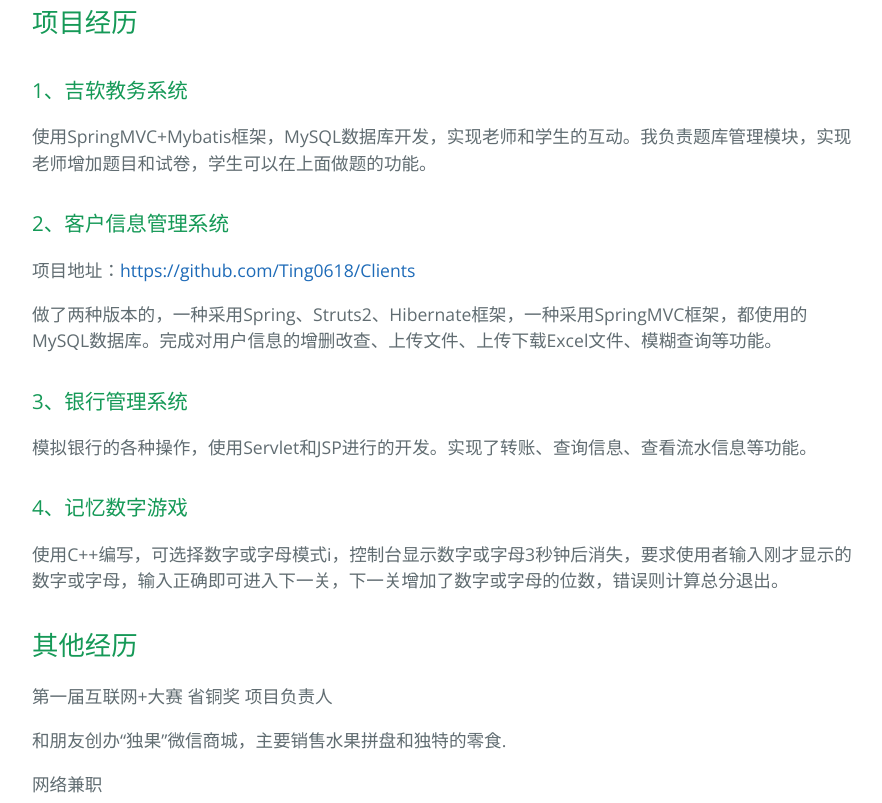
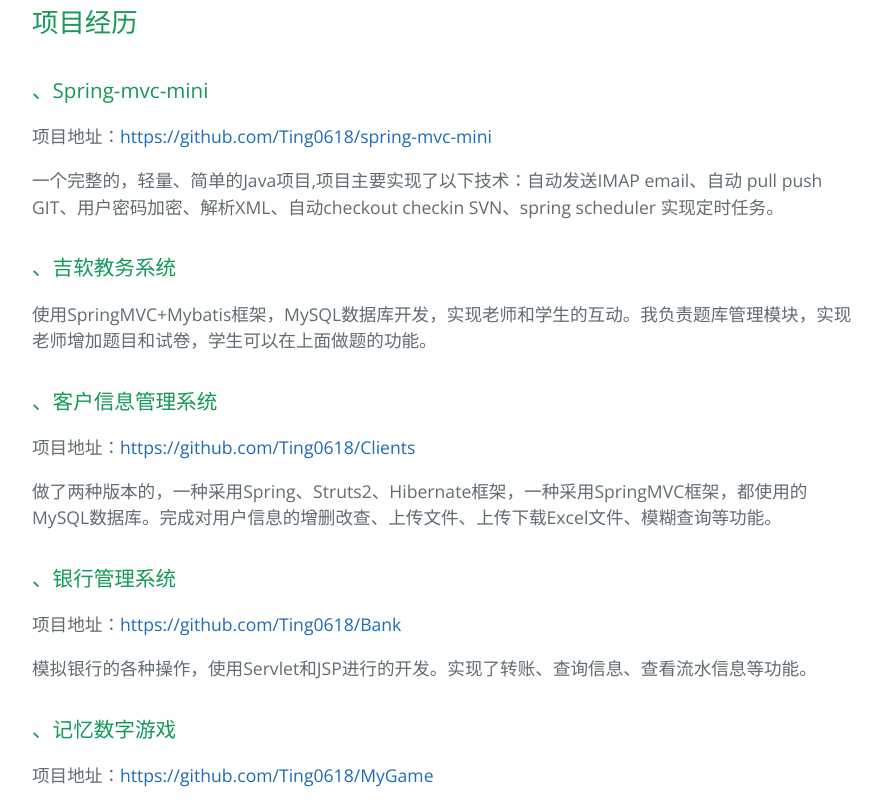
Before and after one commit to Ting0618/resume, a plain HTML site: page index.html in a window 1280 px wide. Shown: the part 1277-2080 px from the top of the page, without its empty margins (192-1074 px from the left). Drawn offline with nearby package versions, Linux system fonts and the light colour scheme.

Commit message:
Create gh-pages branch via GitHub

```diff
--- a/index.html
+++ b/index.html
@@ -32,7 +32,7 @@
 
 <p>学校专业：长春大学软件工程</p>
 
-<p>外语水平：英语CET4，日语懂一些简单日常用语</p>
+<p>外语水平：英语CET4，日语简单日常用语</p>
 
 <p>Email：<a href="mailto:wting0618@163.com">wting0618@163.com</a></p>
 
@@ -59,24 +59,35 @@
 <a id="项目经历" class="anchor" href="#%E9%A1%B9%E7%9B%AE%E7%BB%8F%E5%8E%86" aria-hidden="true"><span aria-hidden="true" class="octicon octicon-link"></span></a>项目经历</h2>
 
 <h3>
-<a id="1吉软教务系统" class="anchor" href="#1%E5%90%89%E8%BD%AF%E6%95%99%E5%8A%A1%E7%B3%BB%E7%BB%9F" aria-hidden="true"><span aria-hidden="true" class="octicon octicon-link"></span></a>1、吉软教务系统</h3>
+<a id="spring-mvc-mini" class="anchor" href="#spring-mvc-mini" aria-hidden="true"><span aria-hidden="true" class="octicon octicon-link"></span></a>、Spring-mvc-mini</h3>
+
+<p>项目地址：<a href="https://github.com/Ting0618/spring-mvc-mini">https://github.com/Ting0618/spring-mvc-mini</a></p>
+
+<p>一个完整的，轻量、简单的Java项目,项目主要实现了以下技术：自动发送IMAP email、自动 pull push GIT、用户密码加密、解析XML、自动checkout checkin SVN、spring scheduler 实现定时任务。</p>
+
+<h3>
+<a id="吉软教务系统" class="anchor" href="#%E5%90%89%E8%BD%AF%E6%95%99%E5%8A%A1%E7%B3%BB%E7%BB%9F" aria-hidden="true"><span aria-hidden="true" class="octicon octicon-link"></span></a>、吉软教务系统</h3>
 
 <p>使用SpringMVC+Mybatis框架，MySQL数据库开发，实现老师和学生的互动。我负责题库管理模块，实现老师增加题目和试卷，学生可以在上面做题的功能。</p>
 
 <h3>
-<a id="2客户信息管理系统" class="anchor" href="#2%E5%AE%A2%E6%88%B7%E4%BF%A1%E6%81%AF%E7%AE%A1%E7%90%86%E7%B3%BB%E7%BB%9F" aria-hidden="true"><span aria-hidden="true" class="octicon octicon-link"></span></a>2、客户信息管理系统</h3>
+<a id="客户信息管理系统" class="anchor" href="#%E5%AE%A2%E6%88%B7%E4%BF%A1%E6%81%AF%E7%AE%A1%E7%90%86%E7%B3%BB%E7%BB%9F" aria-hidden="true"><span aria-hidden="true" class="octicon octicon-link"></span></a>、客户信息管理系统</h3>
 
 <p>项目地址：<a href="https://github.com/Ting0618/Clients">https://github.com/Ting0618/Clients</a></p>
 
 <p>做了两种版本的，一种采用Spring、Struts2、Hibernate框架，一种采用SpringMVC框架，都使用的MySQL数据库。完成对用户信息的增删改查、上传文件、上传下载Excel文件、模糊查询等功能。</p>
 
 <h3>
-<a id="3银行管理系统" class="anchor" href="#3%E9%93%B6%E8%A1%8C%E7%AE%A1%E7%90%86%E7%B3%BB%E7%BB%9F" aria-hidden="true"><span aria-hidden="true" class="octicon octicon-link"></span></a>3、银行管理系统</h3>
+<a id="银行管理系统" class="anchor" href="#%E9%93%B6%E8%A1%8C%E7%AE%A1%E7%90%86%E7%B3%BB%E7%BB%9F" aria-hidden="true"><span aria-hidden="true" class="octicon octicon-link"></span></a>、银行管理系统</h3>
+
+<p>项目地址：<a href="https://github.com/Ting0618/Bank">https://github.com/Ting0618/Bank</a></p>
 
 <p>模拟银行的各种操作，使用Servlet和JSP进行的开发。实现了转账、查询信息、查看流水信息等功能。</p>
 
 <h3>
-<a id="4记忆数字游戏" class="anchor" href="#4%E8%AE%B0%E5%BF%86%E6%95%B0%E5%AD%97%E6%B8%B8%E6%88%8F" aria-hidden="true"><span aria-hidden="true" class="octicon octicon-link"></span></a>4、记忆数字游戏</h3>
+<a id="记忆数字游戏" class="anchor" href="#%E8%AE%B0%E5%BF%86%E6%95%B0%E5%AD%97%E6%B8%B8%E6%88%8F" aria-hidden="true"><span aria-hidden="true" class="octicon octicon-link"></span></a>、记忆数字游戏</h3>
+
+<p>项目地址：<a href="https://github.com/Ting0618/MyGame">https://github.com/Ting0618/MyGame</a></p>
 
 <p>使用C++编写，可选择数字或字母模式i，控制台显示数字或字母3秒钟后消失，要求使用者输入刚才显示的数字或字母，输入正确即可进入下一关，下一关增加了数字或字母的位数，错误则计算总分退出。</p>
 
--- a/params.json
+++ b/params.json
@@ -1,6 +1,6 @@
 {
   "name": "WELCOME",
   "tagline": "这是我的简历",
-  "body": "\r\n## 个人信息\r\n姓名：王婷\r\n\r\n性别：女\r\n\r\n出生年月：1994-07-04\r\n\r\n籍贯：四川省遂宁市\r\n\r\n学校专业：长春大学软件工程\r\n\r\n外语水平：英语CET4，日语懂一些简单日常用语\r\n\r\nEmail：wting0618@163.com\r\n\r\ngithub:http://github.com/Ting0618\r\n\r\n期望职位：Java开发\r\n## 自我简介\r\n计算机基础知识扎实，热爱编程，有过独立和团队开发经验。对java,对Spring，Struts2，Hibernate，SpringMVC，Mybatis等框架有开发经验。能独立开发一个web项目并对开源项目很感兴趣。\r\n拥有较强的学习能力和团队合作能力，熟悉项目开发流程和团队协同工作。\r\n## IT技能\r\n对计算机网络、数据结构、操作系统等基础知识掌握牢固，熟悉Linux的基本用法\r\n\r\n熟练掌握Java语言和虚拟机相关知识，熟悉Spring、Struts2、Hibernate、SpringMVC、Mybatis等框架的使用\r\n\r\n熟练掌握JavaScript、CSS和各种框架来搭建一个Web应用\r\n## 项目经历\r\n###1、吉软教务系统\r\n使用SpringMVC+Mybatis框架，MySQL数据库开发，实现老师和学生的互动。我负责题库管理模块，实现老师增加题目和试卷，学生可以在上面做题的功能。\r\n###2、客户信息管理系统\r\n项目地址：https://github.com/Ting0618/Clients\r\n\r\n做了两种版本的，一种采用Spring、Struts2、Hibernate框架，一种采用SpringMVC框架，都使用的MySQL数据库。完成对用户信息的增删改查、上传文件、上传下载Excel文件、模糊查询等功能。\r\n###3、银行管理系统\r\n模拟银行的各种操作，使用Servlet和JSP进行的开发。实现了转账、查询信息、查看流水信息等功能。\r\n###4、记忆数字游戏\r\n使用C++编写，可选择数字或字母模式i，控制台显示数字或字母3秒钟后消失，要求使用者输入刚才显示的数字或字母，输入正确即可进入下一关，下一关增加了数字或字母的位数，错误则计算总分退出。\r\n## 其他经历\r\n第一届互联网+大赛      省铜奖     项目负责人\r\n\r\n和朋友创办“独果”微信商城，主要销售水果拼盘和独特的零食.\r\n\r\n网络兼职",
+  "body": "\r\n## 个人信息\r\n姓名：王婷\r\n\r\n性别：女\r\n\r\n出生年月：1994-07-04\r\n\r\n籍贯：四川省遂宁市\r\n\r\n学校专业：长春大学软件工程\r\n\r\n外语水平：英语CET4，日语简单日常用语\r\n\r\nEmail：wting0618@163.com\r\n\r\ngithub:http://github.com/Ting0618\r\n\r\n期望职位：Java开发\r\n## 自我简介\r\n计算机基础知识扎实，热爱编程，有过独立和团队开发经验。对java,对Spring，Struts2，Hibernate，SpringMVC，Mybatis等框架有开发经验。能独立开发一个web项目并对开源项目很感兴趣。\r\n拥有较强的学习能力和团队合作能力，熟悉项目开发流程和团队协同工作。\r\n## IT技能\r\n对计算机网络、数据结构、操作系统等基础知识掌握牢固，熟悉Linux的基本用法\r\n\r\n熟练掌握Java语言和虚拟机相关知识，熟悉Spring、Struts2、Hibernate、SpringMVC、Mybatis等框架的使用\r\n\r\n熟练掌握JavaScript、CSS和各种框架来搭建一个Web应用\r\n## 项目经历\r\n###、Spring-mvc-mini\r\n项目地址：https://github.com/Ting0618/spring-mvc-mini\r\n\r\n一个完整的，轻量、简单的Java项目,项目主要实现了以下技术：自动发送IMAP email、自动 pull push GIT、用户密码加密、解析XML、自动checkout checkin SVN、spring scheduler 实现定时任务。\r\n###、吉软教务系统\r\n使用SpringMVC+Mybatis框架，MySQL数据库开发，实现老师和学生的互动。我负责题库管理模块，实现老师增加题目和试卷，学生可以在上面做题的功能。\r\n###、客户信息管理系统\r\n项目地址：https://github.com/Ting0618/Clients\r\n\r\n做了两种版本的，一种采用Spring、Struts2、Hibernate框架，一种采用SpringMVC框架，都使用的MySQL数据库。完成对用户信息的增删改查、上传文件、上传下载Excel文件、模糊查询等功能。\r\n###、银行管理系统\r\n项目地址：https://github.com/Ting0618/Bank\r\n\r\n模拟银行的各种操作，使用Servlet和JSP进行的开发。实现了转账、查询信息、查看流水信息等功能。\r\n###、记忆数字游戏\r\n项目地址：https://github.com/Ting0618/MyGame\r\n\r\n使用C++编写，可选择数字或字母模式i，控制台显示数字或字母3秒钟后消失，要求使用者输入刚才显示的数字或字母，输入正确即可进入下一关，下一关增加了数字或字母的位数，错误则计算总分退出。\r\n## 其他经历\r\n第一届互联网+大赛      省铜奖     项目负责人\r\n\r\n和朋友创办“独果”微信商城，主要销售水果拼盘和独特的零食.\r\n\r\n网络兼职",
   "note": "Don't delete this file! It's used internally to help with page regeneration."
 }
```
